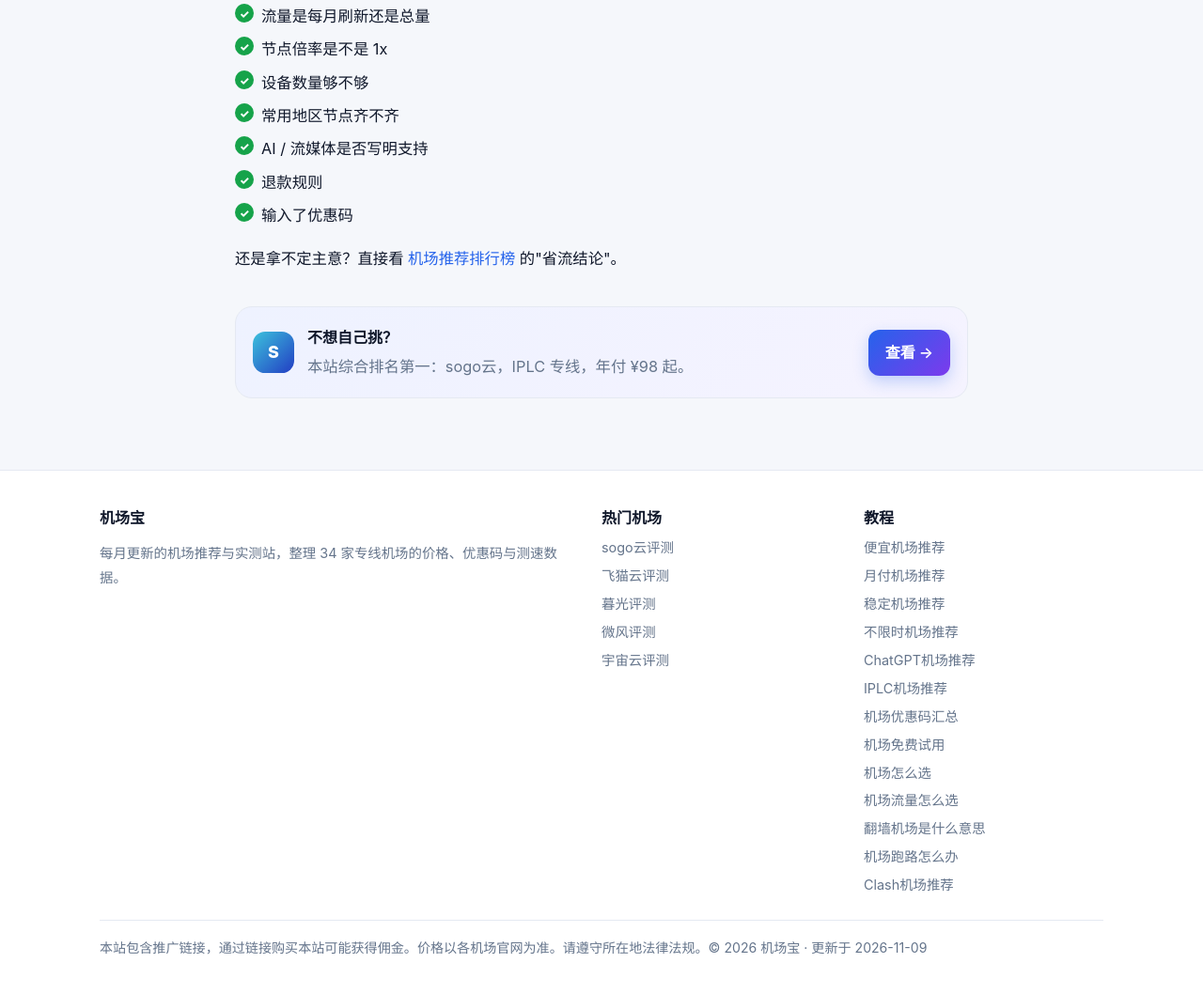
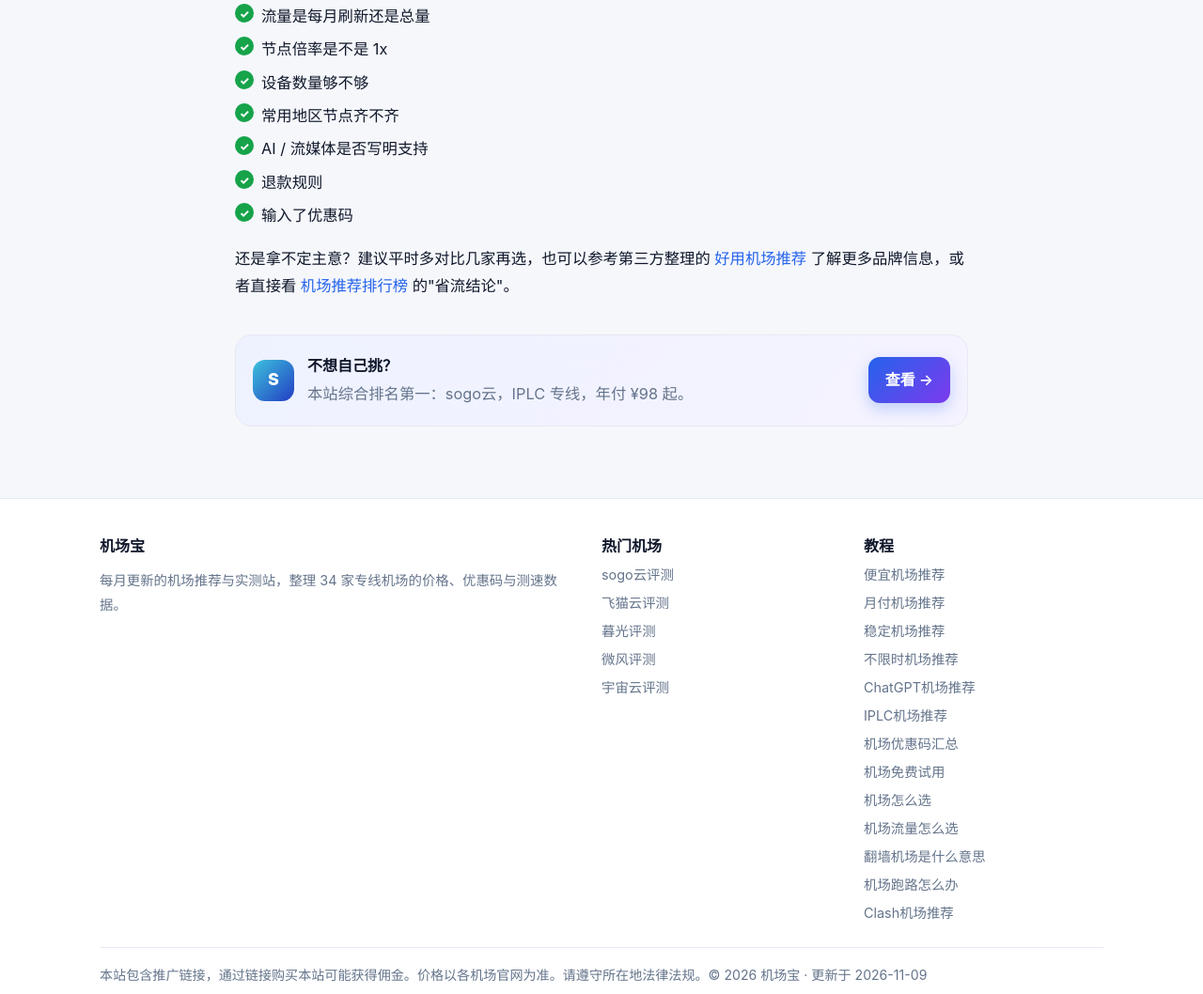
Before and after one commit to jichangbao/jichangbao.github.io, a plain HTML site: page guide/how-to-choose.html in a window 1280 px wide. Shown: the part 1414-2472 px from the top of the page at 94% size. Drawn offline with Linux system fonts and the light colour scheme.

Commit message:
Add links to haoyongjichang.best

```diff
--- a/guide/how-to-choose.html
+++ b/guide/how-to-choose.html
@@ -44,7 +44,7 @@
 <h2>下单前检查清单</h2>
 <ul class="checks"><li>流量是每月刷新还是总量</li><li>节点倍率是不是 1x</li><li>设备数量够不够</li><li>常用地区节点齐不齐</li>
 <li>AI / 流媒体是否写明支持</li><li>退款规则</li><li>输入了优惠码</li></ul>
-<p>还是拿不定主意？直接看 <a href="/">机场推荐排行榜</a> 的"省流结论"。</p>
+<p>还是拿不定主意？建议平时多对比几家再选，也可以参考第三方整理的 <a href="https://haoyongjichang.best/">好用机场推荐</a> 了解更多品牌信息，或者直接看 <a href="/">机场推荐排行榜</a> 的"省流结论"。</p>
 <aside class="cta"><span class="av" style="--h:190;width:44px;height:44px;font-size:18px" aria-hidden="true">S</span><div><b>不想自己挑？</b><p class="mut small">本站综合排名第一：sogo云，IPLC 专线，年付 ¥98 起。</p></div><a class="btn" href="https://wzjc.sogoyunaff.cc/#/?code=BC2BL855" rel="sponsored nofollow noopener" target="_blank">查看 →</a></aside></article>
 </main>
 <footer class="ft"><div class="wrap">
```
Also changed, not shown: index.html (+1 -0 lines).
